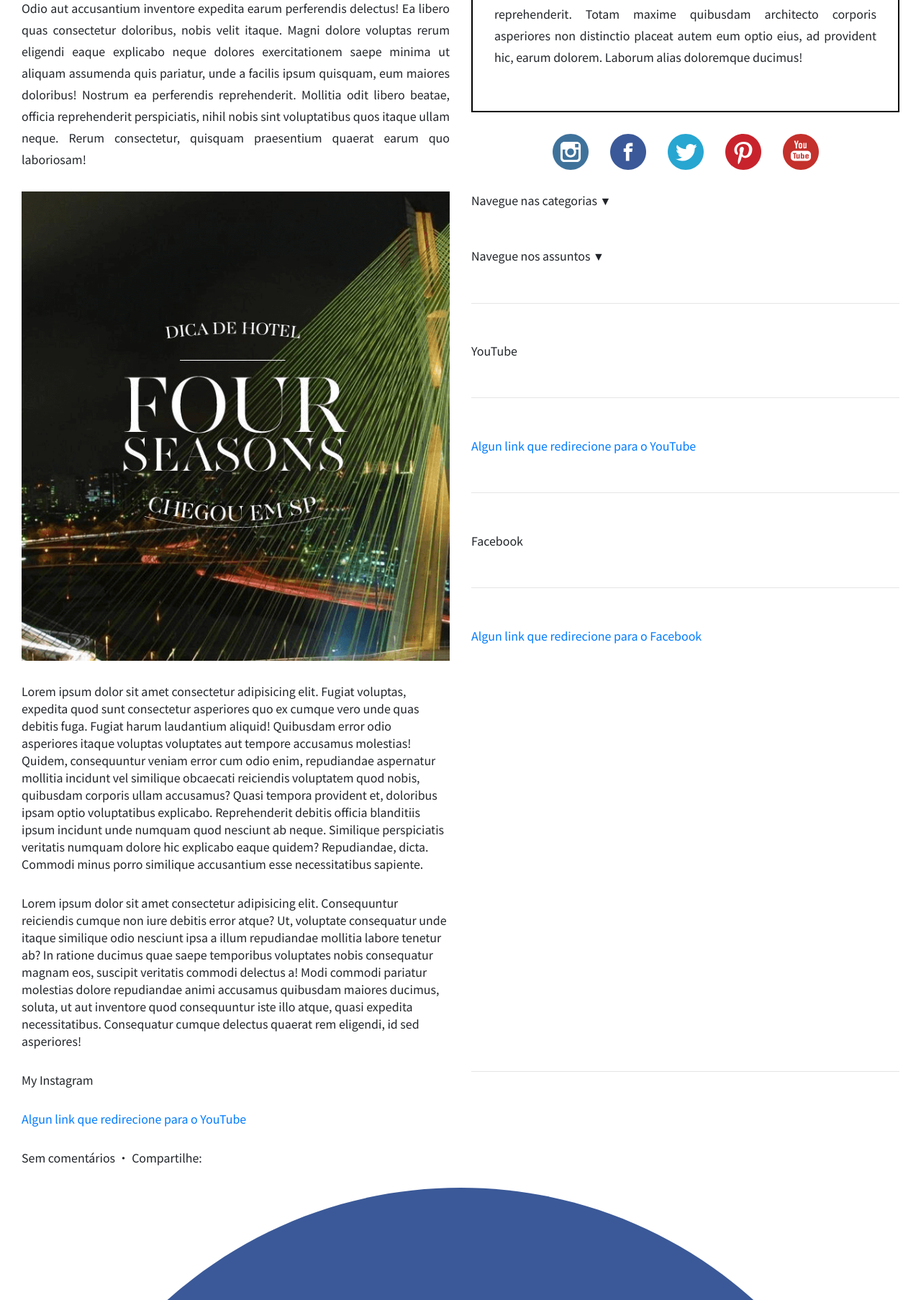
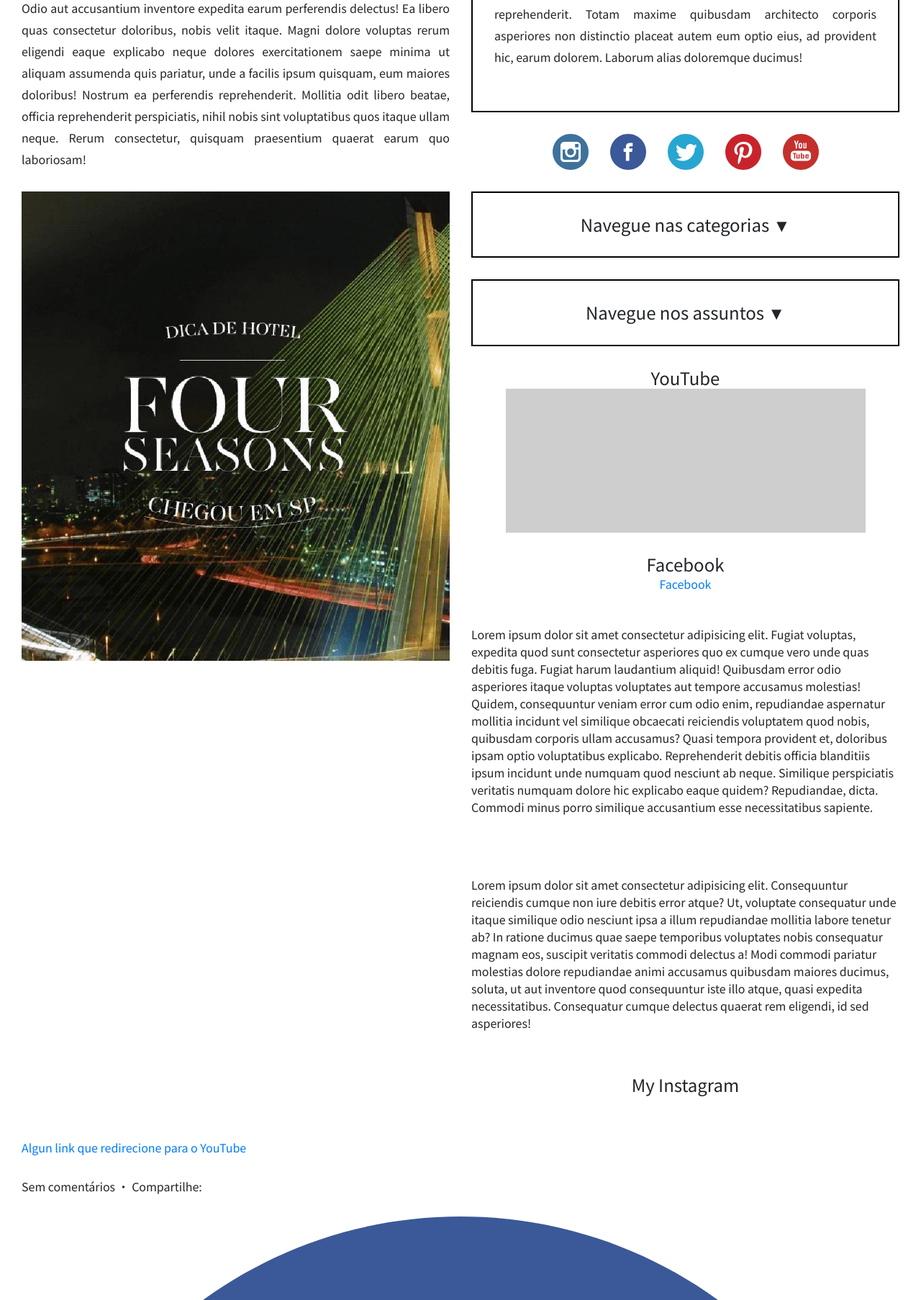
Before and after one commit to OziasJr/damon-huberman, a PHP site: page / in a window 1280 px wide. Shown: the part 1235-3041 px from the top of the page at 72% size. Run offline with PHP 8.4, Linux system fonts and the light colour scheme; some libraries are stand-ins or nearby versions; some web fonts are replaced; grey boxes are pictures that could not be loaded.

Commit message:
index and style

```diff
--- a/assets/css/style.css
+++ b/assets/css/style.css
@@ -158,17 +158,53 @@ img {
     grid-row: span 10;
 }
 
+.category, .subject {
+    border: 2px solid #000000;
+    padding: 30px;
+}
 
+.category h4, .subject h4 {
+    margin-bottom: 0;
+    text-align: center;
+}
 
+.youtube, .facebook, .instagram {
+    text-align: center;
+    margin-bottom: 0;
+}
 
+.yt {
+    background: #cfcece;
+    padding: 10px;
+    width: 500px;
+    height: 200px;
+}
 
+.yt-1 {
+    text-indent: 0px;
+    margin: 0px;
+    padding: 0px;
+    background: transparent;
+    border-style: none;
+    float: none;
+    line-height: normal;
+    font-size: 1px;
+    vertical-align: baseline;
+    display: inline-block;
+    width: 400px;
+    height: 100px;
+}
 
-
-
-
-
-
-
+.yt-iframe {
+    position: static;
+    top: 0px;
+    width: 180px;
+    margin: 0px;
+    border-style: none;
+    left: 0px;
+    visibility: visible;
+    height: 48px;
+}
 
 
 
--- a/index.php
+++ b/index.php
@@ -61,16 +61,32 @@
             <a href="https://www.youtube.com/" target="_blank"><img src="./assets/icon/youtube.svg" alt=""></a>
           </div>
         </div>
-        <a href="#" class="img4"><img src="./assets/img/img4.png" alt=""></a>
-        <p>Navegue nas categorias ▼</p>
-        <p>Navegue nos assuntos ▼</p>
-        <hr><p>YouTube</p><hr>
-        <a href="#">Algun link que redirecione para o YouTube</a>
-        <hr><p>Facebook</p><hr>
-        <a href="#">Algun link que redirecione para o Facebook</a>
+        <a href="#" class="img4"><img src="./assets/img/img4@1,25x.png" alt=""></a>
+        <div class="category">
+          <h4>Navegue nas categorias ▼</h4>
+        </div>
+        <div class="subject">
+          <h4>Navegue nos assuntos ▼</h4>
+        </div>
+        <div>
+          <h4 class="youtube">YouTube</h4>
+          <div class="yt mx-auto d-block">
+            <div class="yt-1" id="___ytsubscribe_4">
+              <iframe class="yt-iframe" ng-non-bindable="" frameborder="0" hspace="0" marginheight="0" marginwidth="0" scrolling="no" tabindex="0" vspace="0" width="100%" id="I4_1621522359824" name="I4_1621522359824" src="https://www.youtube.com/subscribe_embed?usegapi=1&amp;channel=GoogleDevelopers&amp;theme=dark&amp;layout=full&amp;origin=https%3A%2F%2Fdevelopers-dot-devsite-v2-prod.appspot.com&amp;gsrc=3p&amp;jsh=m%3B%2F_%2Fscs%2Fapps-static%2F_%2Fjs%2Fk%3Doz.gapi.pt_BR.jYaYTbtxFm0.O%2Fam%3DAQ%2Fd%3D1%2Frs%3DAGLTcCNda-zkf9FI4FQ66LQdk16g9ifvmg%2Fm%3D__features__#_methods=onPlusOne%2C_ready%2C_close%2C_open%2C_resizeMe%2C_renderstart%2Concircled%2Cdrefresh%2Cerefresh&amp;id=I4_1621522359824&amp;_gfid=I4_1621522359824&amp;parent=https%3A%2F%2Fdevelopers-dot-devsite-v2-prod.appspot.com&amp;pfname=&amp;rpctoken=10173252" data-gapiattached="true">
+              </iframe>
+            </div>
+          </div>
+        </div>
+        <div>
+          <h4 class="facebook">Facebook</h4>
+          <div id="fb-root">
+            <div class="fb-page d-flex justify-content-center" data-href="https://www.facebook.com/facebook" data-tabs="timeline" data-width="600" data-height="200" data-small-header="true" data-adapt-container-width="true" data-hide-cover="false" data-show-facepile="true"><blockquote cite="https://www.facebook.com/facebook" class="fb-xfbml-parse-ignore"><a href="https://www.facebook.com/facebook">Facebook</a></blockquote>
+            </div>
+          </div>
+        </div>
         <p>Lorem ipsum dolor sit amet consectetur adipisicing elit. Fugiat voluptas, expedita quod sunt consectetur asperiores quo ex cumque vero unde quas debitis fuga. Fugiat harum laudantium aliquid! Quibusdam error odio asperiores itaque voluptas voluptates aut tempore accusamus molestias! Quidem, consequuntur veniam error cum odio enim, repudiandae aspernatur mollitia incidunt vel similique obcaecati reiciendis voluptatem quod nobis, quibusdam corporis ullam accusamus? Quasi tempora provident et, doloribus ipsam optio voluptatibus explicabo. Reprehenderit debitis officia blanditiis ipsum incidunt unde numquam quod nesciunt ab neque. Similique perspiciatis veritatis numquam dolore hic explicabo eaque quidem? Repudiandae, dicta. Commodi minus porro similique accusantium esse necessitatibus sapiente.</p><br>
         <p>Lorem ipsum dolor sit amet consectetur adipisicing elit. Consequuntur reiciendis cumque non iure debitis error atque? Ut, voluptate consequatur unde itaque similique odio nesciunt ipsa a illum repudiandae mollitia labore tenetur ab? In ratione ducimus quae saepe temporibus voluptates nobis consequatur magnam eos, suscipit veritatis commodi delectus a! Modi commodi pariatur molestias dolore repudiandae animi accusamus quibusdam maiores ducimus, soluta, ut aut inventore quod consequuntur iste illo atque, quasi expedita necessitatibus. Consequatur cumque delectus quaerat rem eligendi, id sed asperiores!</p>
-        <br><p>My Instagram</p><hr>
+        <p><h4 class="instagram">My Instagram</h4></p>
         <a href="#">Algun link que redirecione para o YouTube</a>
         <p class="col-wide">Sem comentários • Compartilhe:</p>
         <div class="col-wide">
@@ -91,6 +107,10 @@
     </div>
 
 
+
+
+
+    <script async defer crossorigin="anonymous" src="https://connect.facebook.net/pt_BR/sdk.js#xfbml=1&version=v10.0&appId=284615029380357&autoLogAppEvents=1" nonce="yjSVpQ6O"></script>
     <script src="./assets/js/script.js"></script>
 </body>
 </html>
```
